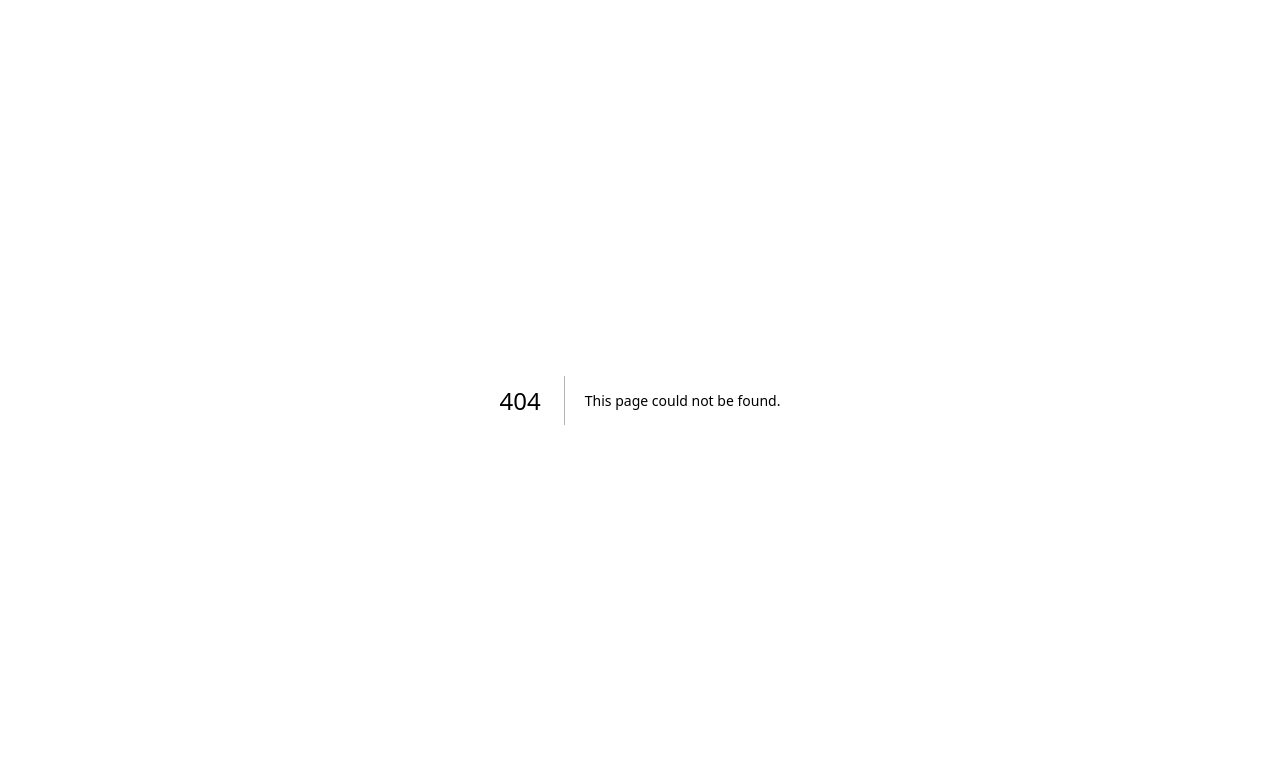
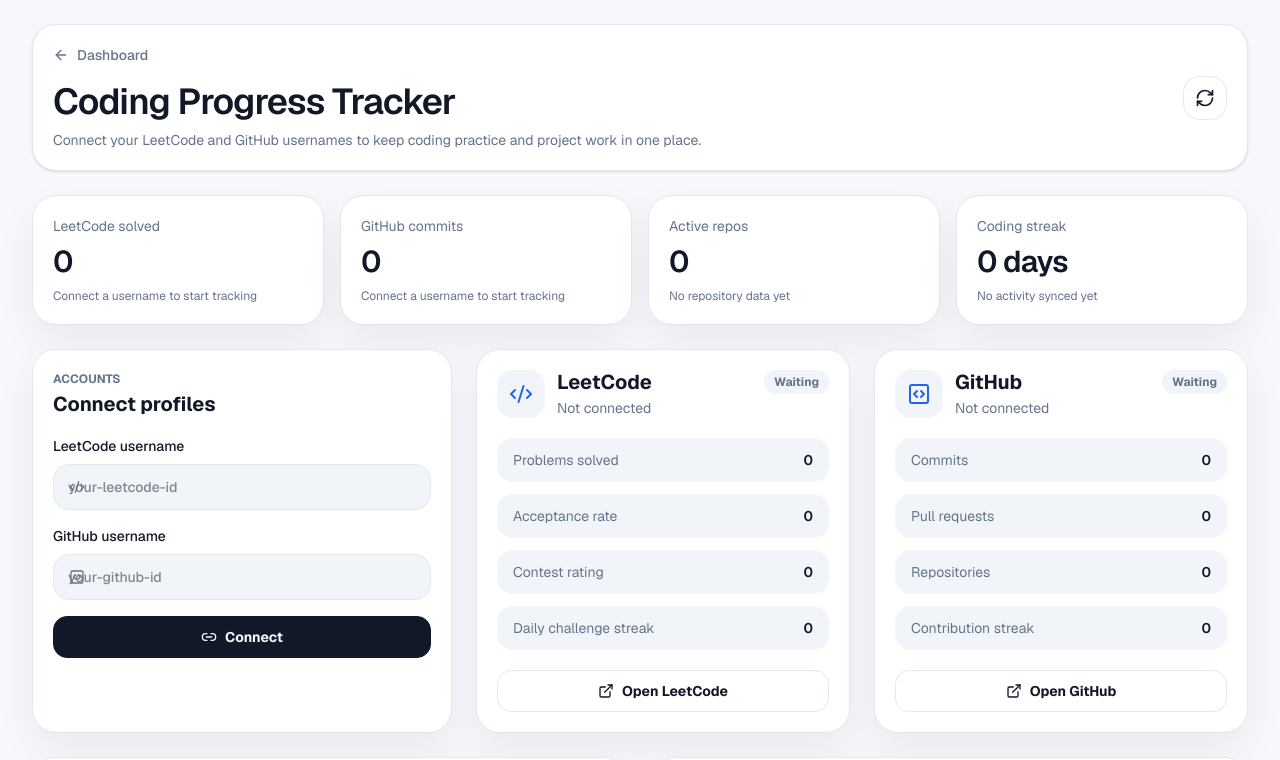
Before and after one commit to rutuja2005byte/Habit-Tracker, a Next.js app: page /tracking in a window 1280 px wide. Before the commit this address had no page. Shown: the top 760 px of the page. Built offline with nearby package versions, Linux system fonts and the light colour scheme.

Commit message:
feat: implement TrackingPage with user profile connection for LeetCode and GitHub

```diff
--- a/app/globals.css
+++ b/app/globals.css
@@ -203,8 +203,14 @@
 }
 
 .badge {
+  gap: 6px;
   background: var(--subtle);
   color: var(--muted);
+}
+
+.connected-badge {
+  background: color-mix(in srgb, var(--success) 14%, transparent);
+  color: var(--success);
 }
 
 .priority-low {
--- /dev/null
+++ b/app/tracking/page.tsx
@@ -0,0 +1,242 @@
+"use client";
+
+import Link from "next/link";
+import { useMemo, useState } from "react";
+import {
+  ArrowLeft,
+  CheckCircle2,
+  Code2,
+  ExternalLink,
+  GitPullRequest,
+  Link2,
+  ListChecks,
+  RefreshCw,
+  SquareCode,
+  Trophy,
+} from "lucide-react";
+import { motion } from "framer-motion";
+
+type Profile = {
+  leetcode: string;
+  github: string;
+};
+
+type TrackerStats = {
+  label: string;
+  value: string;
+  detail: string;
+};
+
+const emptyStats: TrackerStats[] = [
+  { label: "LeetCode solved", value: "0", detail: "Connect a username to start tracking" },
+  { label: "GitHub commits", value: "0", detail: "Connect a username to start tracking" },
+  { label: "Active repos", value: "0", detail: "No repository data yet" },
+  { label: "Coding streak", value: "0 days", detail: "No activity synced yet" },
+];
+
+export default function TrackingPage() {
+  const [profile, setProfile] = useState<Profile>({ leetcode: "", github: "" });
+  const [connected, setConnected] = useState<Profile>({ leetcode: "", github: "" });
+
+  const hasLeetcode = connected.leetcode.trim().length > 0;
+  const hasGithub = connected.github.trim().length > 0;
+  const hasAnyConnection = hasLeetcode || hasGithub;
+
+  const stats = useMemo(() => emptyStats, []);
+
+  function connect() {
+    setConnected({
+      leetcode: profile.leetcode.trim(),
+      github: profile.github.trim(),
+    });
+  }
+
+  return (
+    <main className="min-h-screen bg-[var(--background)] px-4 py-6 text-[var(--foreground)] sm:px-6 lg:px-8">
+      <div className="mx-auto flex w-full max-w-7xl flex-col gap-6">
+        <header className="flex flex-col gap-4 rounded-3xl border border-[var(--border)] bg-[var(--card)] p-5 shadow-sm sm:flex-row sm:items-center sm:justify-between">
+          <div>
+            <Link className="inline-flex items-center gap-2 text-sm font-medium text-[var(--muted)] transition hover:text-[var(--foreground)]" href="/">
+              <ArrowLeft className="h-4 w-4" />
+              Dashboard
+            </Link>
+            <h1 className="mt-3 text-3xl font-semibold tracking-tight sm:text-4xl">Coding Progress Tracker</h1>
+            <p className="mt-2 max-w-2xl text-sm text-[var(--muted)]">
+              Connect your LeetCode and GitHub usernames to keep coding practice and project work in one place.
+            </p>
+          </div>
+          <button className="icon-button" type="button" aria-label="Refresh tracking data">
+            <RefreshCw className="h-5 w-5" />
+          </button>
+        </header>
+
+        <section className="grid gap-4 md:grid-cols-2 xl:grid-cols-4">
+          {stats.map((item) => (
+            <div className="dashboard-card min-h-32" key={item.label}>
+              <p className="text-sm text-[var(--muted)]">{item.label}</p>
+              <p className="mt-2 text-3xl font-semibold tracking-tight">{item.value}</p>
+              <p className="mt-2 text-xs text-[var(--muted)]">{item.detail}</p>
+            </div>
+          ))}
+        </section>
+
+        <section className="grid gap-6 lg:grid-cols-[420px_1fr]">
+          <div className="dashboard-card">
+            <p className="section-kicker">Accounts</p>
+            <h2 className="section-title mt-1">Connect profiles</h2>
+            <div className="mt-5 grid gap-4">
+              <label className="grid gap-2 text-sm font-medium">
+                LeetCode username
+                <div className="relative">
+                  <Code2 className="pointer-events-none absolute left-4 top-1/2 h-4 w-4 -translate-y-1/2 text-[var(--muted)]" />
+                  <input
+                    className="input pl-11"
+                    value={profile.leetcode}
+                    onChange={(event) => setProfile((current) => ({ ...current, leetcode: event.target.value }))}
+                    placeholder="your-leetcode-id"
+                  />
+                </div>
+              </label>
+              <label className="grid gap-2 text-sm font-medium">
+                GitHub username
+                <div className="relative">
+                  <SquareCode className="pointer-events-none absolute left-4 top-1/2 h-4 w-4 -translate-y-1/2 text-[var(--muted)]" />
+                  <input
+                    className="input pl-11"
+                    value={profile.github}
+                    onChange={(event) => setProfile((current) => ({ ...current, github: event.target.value }))}
+                    placeholder="your-github-id"
+                  />
+                </div>
+              </label>
+              <button className="primary-button w-full" type="button" onClick={connect}>
+                <Link2 className="h-4 w-4" />
+                Connect
+              </button>
+            </div>
+          </div>
+
+          <div className="grid gap-6 xl:grid-cols-2">
+            <ConnectionCard
+              connected={hasLeetcode}
+              icon={Code2}
+              label="LeetCode"
+              username={connected.leetcode}
+              href={hasLeetcode ? `https://leetcode.com/u/${connected.leetcode}/` : "https://leetcode.com"}
+              items={["Problems solved", "Acceptance rate", "Contest rating", "Daily challenge streak"]}
+            />
+            <ConnectionCard
+              connected={hasGithub}
+              icon={SquareCode}
+              label="GitHub"
+              username={connected.github}
+              href={hasGithub ? `https://github.com/${connected.github}` : "https://github.com"}
+              items={["Commits", "Pull requests", "Repositories", "Contribution streak"]}
+            />
+          </div>
+        </section>
+
+        <section className="grid gap-6 lg:grid-cols-2">
+          <ActivityPanel
+            title="LeetCode progress"
+            icon={Trophy}
+            emptyText={hasLeetcode ? "Live LeetCode sync is ready to wire to the API." : "Connect LeetCode to see solved problems and streaks."}
+          />
+          <ActivityPanel
+            title="GitHub activity"
+            icon={GitPullRequest}
+            emptyText={hasGithub ? "Live GitHub sync is ready to wire to the API." : "Connect GitHub to see commits, repositories, and pull requests."}
+          />
+        </section>
+
+        {!hasAnyConnection ? (
+          <div className="rounded-3xl border border-dashed border-[var(--border)] bg-[var(--card)] p-8 text-center">
+            <ListChecks className="mx-auto h-9 w-9 text-[var(--accent)]" />
+            <p className="mt-3 font-medium">No coding accounts connected yet.</p>
+            <p className="mt-2 text-sm text-[var(--muted)]">Add usernames above to prepare tracking for LeetCode and GitHub.</p>
+          </div>
+        ) : null}
+      </div>
+    </main>
+  );
+}
+
+function ConnectionCard({
+  connected,
+  icon: Icon,
+  label,
+  username,
+  href,
+  items,
+}: {
+  connected: boolean;
+  icon: typeof Code2;
+  label: string;
+  username: string;
+  href: string;
+  items: string[];
+}) {
+  return (
+    <motion.div className="dashboard-card" initial={{ opacity: 0, y: 8 }} animate={{ opacity: 1, y: 0 }}>
+      <div className="flex items-start justify-between gap-4">
+        <div className="flex items-center gap-3">
+          <div className="rounded-2xl bg-[var(--subtle)] p-3 text-[var(--accent)]">
+            <Icon className="h-6 w-6" />
+          </div>
+          <div>
+            <h2 className="section-title">{label}</h2>
+            <p className="mt-1 text-sm text-[var(--muted)]">{connected ? `Connected as ${username}` : "Not connected"}</p>
+          </div>
+        </div>
+        <span className={`badge ${connected ? "connected-badge" : ""}`}>
+          {connected ? (
+            <>
+              <CheckCircle2 className="h-3.5 w-3.5" />
+              Connected
+            </>
+          ) : (
+            "Waiting"
+          )}
+        </span>
+      </div>
+      <div className="mt-5 grid gap-3">
+        {items.map((item) => (
+          <div className="flex items-center justify-between rounded-2xl bg-[var(--subtle)] px-4 py-3 text-sm" key={item}>
+            <span className="text-[var(--muted)]">{item}</span>
+            <span className="font-semibold">0</span>
+          </div>
+        ))}
+      </div>
+      <a className="secondary-button mt-5 w-full" href={href} target="_blank" rel="noreferrer">
+        <ExternalLink className="h-4 w-4" />
+        Open {label}
+      </a>
+    </motion.div>
+  );
+}
+
+function ActivityPanel({
+  title,
+  icon: Icon,
+  emptyText,
+}: {
+  title: string;
+  icon: typeof Trophy;
+  emptyText: string;
+}) {
+  return (
+    <div className="dashboard-card">
+      <div className="flex items-center justify-between">
+        <div>
+          <p className="section-kicker">Tracking</p>
+          <h2 className="section-title">{title}</h2>
+        </div>
+        <Icon className="h-5 w-5 text-[var(--accent)]" />
+      </div>
+      <div className="mt-5 rounded-3xl border border-dashed border-[var(--border)] p-8 text-center">
+        <p className="font-medium">{emptyText}</p>
+        <p className="mt-2 text-sm text-[var(--muted)]">OAuth/API integration can fill this area with real synced progress.</p>
+      </div>
+    </div>
+  );
+}
```
